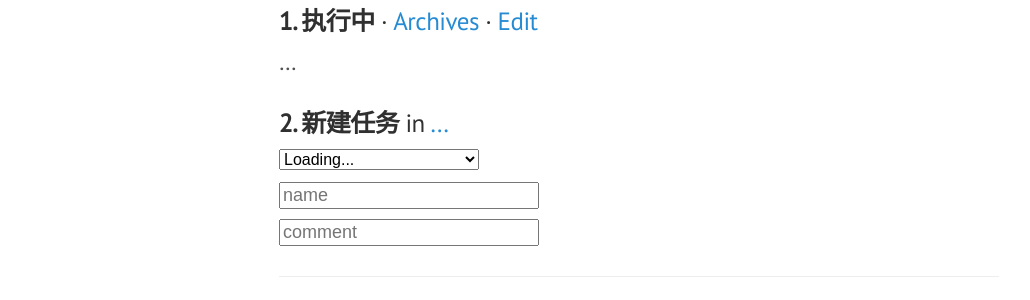
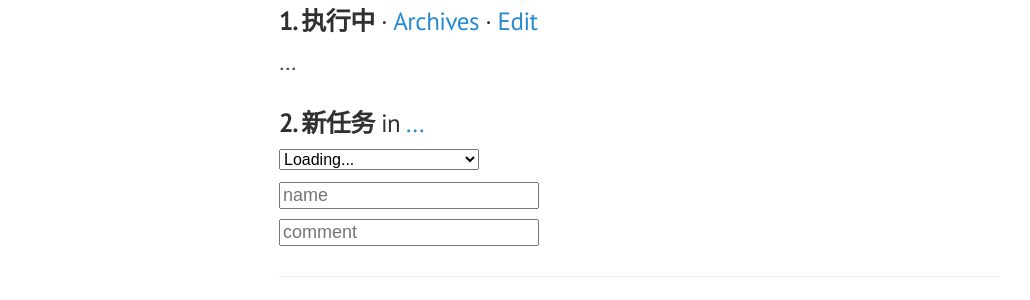
Before and after one commit to yusite/yuz.me, a Jekyll site: the page built from log.md, in a window 1280 px wide. Shown: the part 278-578 px from the top of the page, without its empty margins (1-1031 px from the left). Built offline with Jekyll 4.4.1, drawn with Linux system fonts in a browser that asks for light colours; Markdown is read by kramdown in place of the engine named in the settings.

Commit message:
update log page

```diff
--- a/javascript/custom/update.js
+++ b/javascript/custom/update.js
@@ -12,7 +12,7 @@
             output.push('" style="font-size:16px;width:30px;" readonly> ');
             output.push(task.Name);
             output.push('<br>');
-            output.push('<textarea name="summary" rows="2" style="font-size:18px;margin-top:5px;">');
+            output.push('<textarea name="summary" rows="2" style="font-size:16px;margin-top:5px;">');
             output.push(task.Summary);
             output.push('</textarea>');
             output.push('</div>');
--- a/log.md
+++ b/log.md
@@ -16,7 +16,7 @@ Pushing forward!
 <a href="http://l.yuz.me/hist/" target="_blank">Edit</a></h3>
 <div id="log" style="font-size:20px;">...</div>
 
-<h3><strong>2. 新建任务</strong> in
+<h3><strong>2. 新任务</strong> in
 <a href="https://docs.google.com/a/yuz.me/spreadsheets/d/1Ls3l7bvsyFznq73eSwJL7tkeAbV0PalBBnX0gQFn5DU/edit#gid=2010321559" id="place">...</a>
 <br>
 <select name="create" id="recent" style="font-size:16px;margin-top:10px;width:200px;">
```
